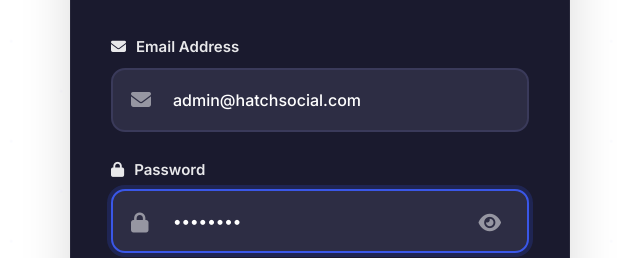
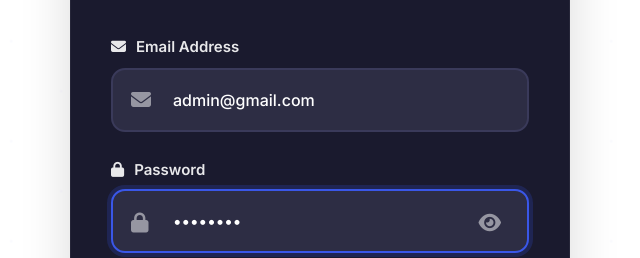
Before and after one commit to Humzajamil234/Hash-Social-Dashboard, a plain HTML site: page index.html in a window 1280 px wide. Shown: the part 390-648 px from the top of the page, 320-960 px from the left. Drawn offline with Linux system fonts and the light colour scheme.

Commit message:
Update demo credentials in index.html

```diff
--- a/index.html
+++ b/index.html
@@ -955,8 +955,8 @@
 
             // Demo credentials auto-fill
             setTimeout(() => {
-                emailInput.value = 'admin@hatchsocial.com';
-                passwordInput.value = 'admin123';
+                emailInput.value = 'admin@gmail.com';
+                passwordInput.value = '12345678';
                 passwordInput.focus();
 
                 // Animation effects
```
